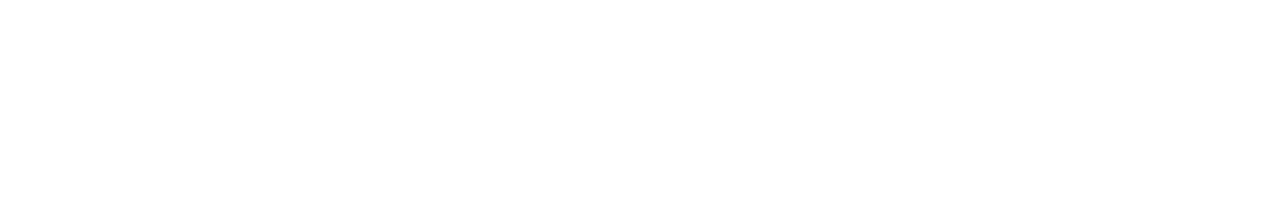
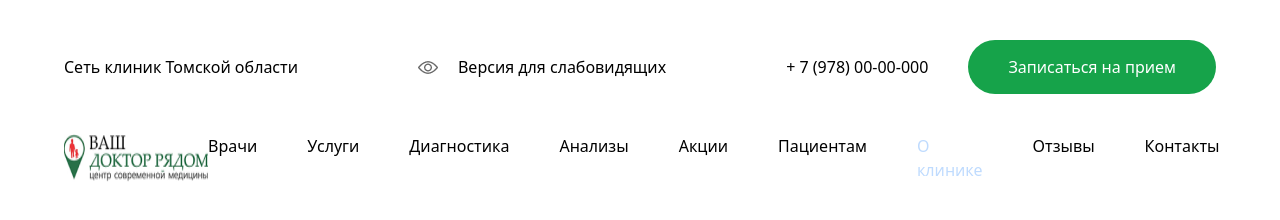
Before and after one commit to Mehroj4949/exam, a website: page src/page1.html in a window 1280 px wide. Drawn offline with Linux system fonts and the light colour scheme.

Commit message:
I finished header and one section main

```diff
--- a/src/page1.html
+++ b/src/page1.html
@@ -7,6 +7,38 @@
     <link rel="stylesheet" href="./output.css">
 </head>
 <body>
+    <header>
+        <nav class="w-[90%] m-auto hidden justify-between mt-10 items-center lg:flex">
+            <p>Сеть клиник Томской области</p>
+            <div class="flex items-center gap-[20px]">
+                <img src="./view 1.png" alt="">
+                <p>Версия для слабовидящих</p>
+            </div>
+            <div class="flex gap-10 items-center">
+                <h1>+ 7 (978) 00-00-000</h1>
+                <p class="px-[40px] py-[15px] bg-green-600 rounded-[50px] text-white">Записаться на прием</p>
+            </div>
+        </nav>
+    </header>
+    <main>
+        <section class="w-[90%] m-auto mt-10 flex justify-between lg:flex ">
+            <img src="./image 1 (1).png" alt="">
+            <div class="hidden  lg:flex gap-[50px]">
+                <p>Врачи</p>
+                <p>Услуги</p>
+                <p>Диагностика</p>
+                <p>Анализы</p>
+                <p>Акции</p>
+                <p>Пациентам</p>
+                <p class="text-blue-200"> <a href="./page1.html">О клинике</a></p>
+                <p>Отзывы</p>
+                <p>Контакты</p>
+            </div>
+            <img src="./burger.png" alt="" class="lg:hidden">
+        </section>
+        <section>
 
+        </section>
+    </main>
 </body>
 </html>
```
